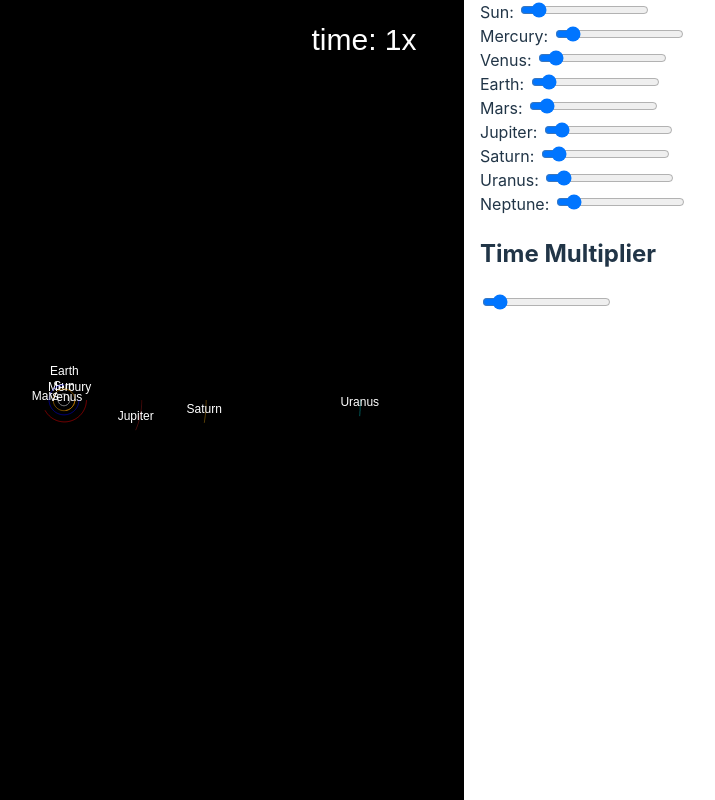
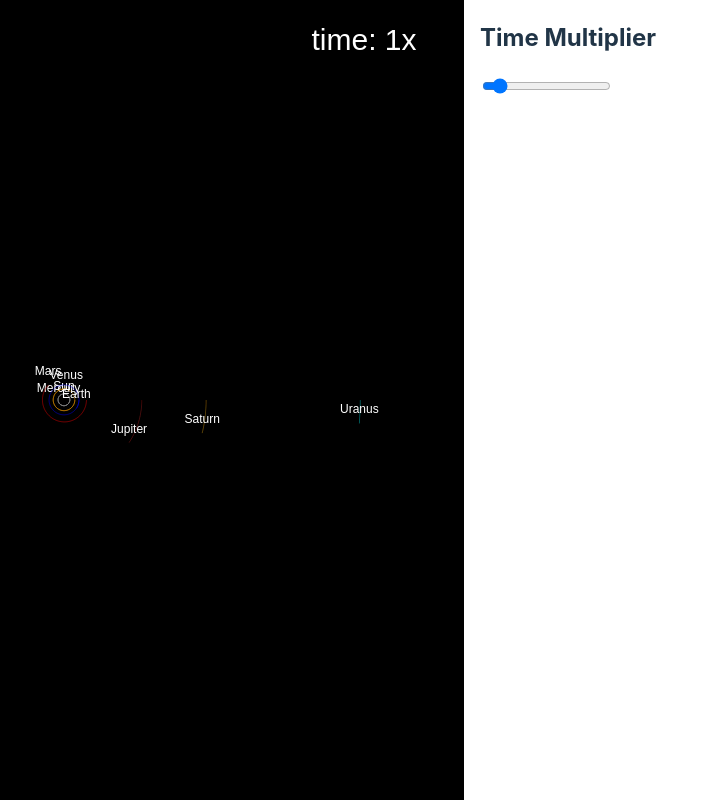
Before and after one commit to misat1505/GraviSim, a React (Vite) app: page / in a window 1280 px wide. Shown: the whole page, without its empty margins (336-1051 px from the left). Built offline with nearby package versions, Linux system fonts and the light colour scheme.

Commit message:
refactored

```diff
--- a/src/App.tsx
+++ b/src/App.tsx
@@ -1,7 +1,12 @@
 import SolarSystem from "./components/SolarSystemAnimation";
+import BodiesProvider from "./context/BodiesContext";
 
 function App() {
-  return <SolarSystem />;
+  return (
+    <BodiesProvider>
+      <SolarSystem />
+    </BodiesProvider>
+  );
 }
 
 export default App;
--- /dev/null
+++ b/src/components/BodiesDisplayer.tsx
@@ -0,0 +1,5 @@
+const BodiesDisplayer = () => {
+  return <div></div>;
+};
+
+export default BodiesDisplayer;
--- a/src/components/SolarSystemAnimation.tsx
+++ b/src/components/SolarSystemAnimation.tsx
@@ -1,14 +1,15 @@
 import React, { useRef, useEffect, useState } from "react";
 import { Body } from "../types/Body";
-import { bodies as initBodies } from "../data/bodies";
 import MassSlider from "./MassSlider";
+import { useBodiesContext } from "../context/BodiesContext";
+import BodiesDisplayer from "./BodiesDisplayer";
 
 const G = 6.6743e-11;
 const dt = 3600 * 24;
 
 const SolarSystem = () => {
   const canvasRef = useRef<HTMLCanvasElement | null>(null);
-  const [bodies, setBodies] = useState<Body[]>(initBodies);
+  const { bodies, setBodies } = useBodiesContext();
   const [timeMultiplier, setTimeMultiplier] = useState(1);
 
   const [zoom, setZoom] = useState(0.00000_00001);
@@ -174,7 +175,8 @@ const SolarSystem = () => {
         onMouseUp={handleMouseUp}
       />
       <div style={{ marginLeft: "1rem" }}>
-        {bodies.map((body) => (
+        <BodiesDisplayer />
+        {/* {bodies.map((body) => (
           <MassSlider
             key={body.name}
             body={body}
@@ -186,7 +188,7 @@ const SolarSystem = () => {
               )
             }
           />
-        ))}
+        ))} */}
 
         <h2>Time Multiplier</h2>
         <input
--- /dev/null
+++ b/src/context/BodiesContext.tsx
@@ -0,0 +1,33 @@
+import { createContext, PropsWithChildren, useContext, useState } from "react";
+import { Body } from "../types/Body";
+import { bodies as initBodies } from "../data/bodies";
+
+type BodiesContextProps = PropsWithChildren & {};
+
+type BodiesContextProvidedValues = {
+  bodies: Body[];
+  setBodies: React.Dispatch<React.SetStateAction<Body[]>>;
+};
+
+const BodiesContext = createContext<BodiesContextProvidedValues | undefined>(
+  undefined
+);
+
+export const useBodiesContext = () => {
+  const context = useContext(BodiesContext);
+  if (context === undefined)
+    throw new Error("useBodiesContext called outside BodiesProvider.");
+  return context;
+};
+
+const BodiesProvider = ({ children }: BodiesContextProps) => {
+  const [bodies, setBodies] = useState<Body[]>(initBodies);
+
+  return (
+    <BodiesContext.Provider value={{ bodies, setBodies }}>
+      {children}
+    </BodiesContext.Provider>
+  );
+};
+
+export default BodiesProvider;
```
